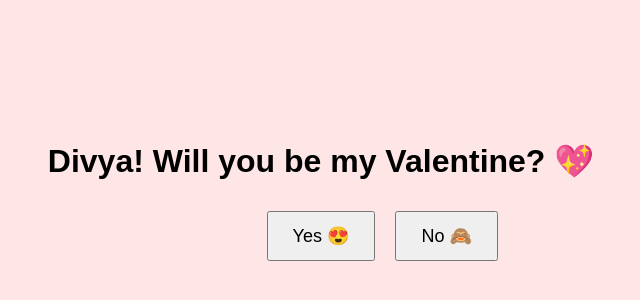
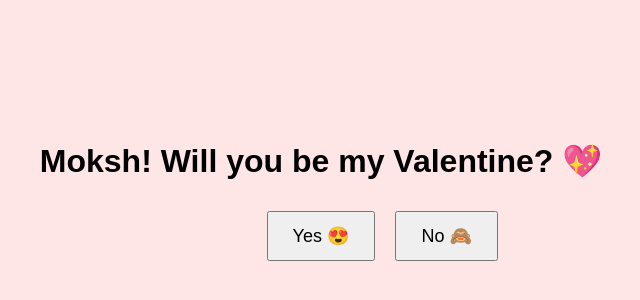
Before and after one commit to gif-design/Valentine-Day, a plain HTML site: page index.html in a window 1280 px wide. Shown: the part 212-512 px from the top of the page, without its empty margins (319-959 px from the left). Drawn offline with Linux system fonts and the light colour scheme.

Commit message:
Add files via upload

```diff
--- a/index.html
+++ b/index.html
@@ -29,7 +29,7 @@
 <body>
 
 <div class="container">
-    <h1>Divya! Will you be my Valentine? 💖</h1>
+    <h1>Moksh! Will you be my Valentine? 💖</h1>
     <button onclick="yesClicked()">Yes 😍</button>
     <button id="noBtn">No 🙈</button>
 </div>
```
